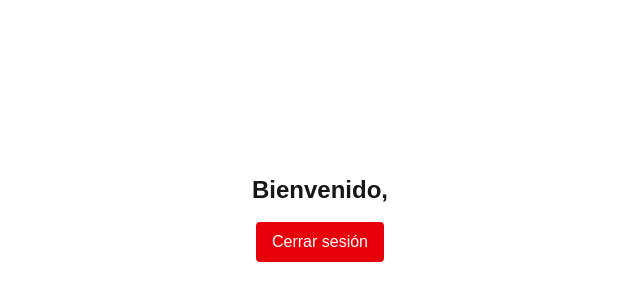
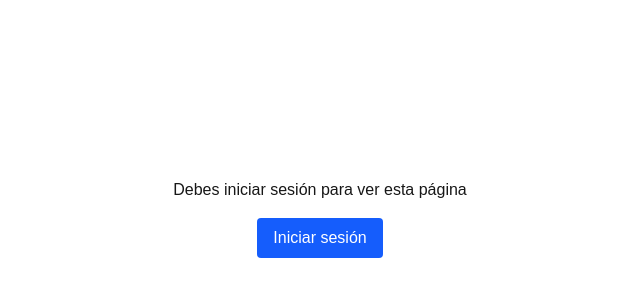
Before and after one commit to WilhelmPro007/solecitocrochetfullstack, a Next.js app: page /dashboard in a window 1280 px wide. Shown: the part 182-482 px from the top of the page, without its empty margins (320-960 px from the left). Built offline with nearby package versions, Linux system fonts and the light colour scheme; no server answers.

Commit message:
arreglado error de session provider.

```diff
--- a/src/app/dashboard/page.tsx
+++ b/src/app/dashboard/page.tsx
@@ -1,17 +1,15 @@
 'use client';
 
-import { useSession, signIn, signOut } from 'next-auth/react'
+import { useSession, signIn, signOut } from 'next-auth/react';
 
 export default function Dashboard() {
-  const session = useSession();
-  const data = session?.data;
-  const status = session?.status;
+  const { data, status } = useSession();
 
   if (status === 'loading') {
-    return <p>Cargando...</p>
+    return <p>Cargando...</p>;
   }
 
-  if (!session) {
+  if (!data || !data.user) {
     return (
       <div className="flex flex-col items-center justify-center h-screen">
         <p>Debes iniciar sesión para ver esta página</p>
@@ -22,13 +20,13 @@ export default function Dashboard() {
           Iniciar sesión
         </button>
       </div>
-    )
+    );
   }
 
   return (
     <div className="flex flex-col items-center justify-center h-screen">
-      <h1 className="text-2xl font-bold">Bienvenido, {data?.user?.name}</h1>
-      <p>{data?.user?.email}</p>
+      <h1 className="text-2xl font-bold">Bienvenido, {data.user.name}</h1>
+      <p>{data.user.email}</p>
       <button
         onClick={() => signOut()}
         className="mt-4 px-4 py-2 bg-red-600 text-white rounded hover:bg-red-700"
@@ -36,5 +34,5 @@ export default function Dashboard() {
         Cerrar sesión
       </button>
     </div>
-  )
+  );
 }
--- a/src/app/layout.tsx
+++ b/src/app/layout.tsx
@@ -1,6 +1,7 @@
 import type { Metadata } from "next";
 import { Geist, Geist_Mono } from "next/font/google";
 import "./globals.css";
+import { SessionProvider } from "@/providers/SessionProvider";
 
 const geistSans = Geist({
   variable: "--font-geist-sans",
@@ -12,10 +13,14 @@ const geistMono = Geist_Mono({
   subsets: ["latin"],
 });
 
-export const metadata: Metadata = {
+// Exportar metadata en un componente separado para evitar conflictos con 'use client'
+const metadata: Metadata = {
   title: "Ecommerce",
   description: "Ecommerce application built with Next.js and Tailwind CSS",
 };
+
+// Exportar metadatos como una constante separada
+export { metadata };
 
 export default function RootLayout({
   children,
@@ -24,10 +29,10 @@ export default function RootLayout({
 }>) {
   return (
     <html lang="en">
-      <body
-        className={`${geistSans.variable} ${geistMono.variable} antialiased`}
-      >
-        {children}
+      <body className={`${geistSans.variable} ${geistMono.variable} antialiased`}>
+        <SessionProvider>
+          {children}
+        </SessionProvider>
       </body>
     </html>
   );
--- a/src/components/navbar/landingNavbar.tsx
+++ b/src/components/navbar/landingNavbar.tsx
@@ -1,8 +1,14 @@
+'use client';
+
 import React from 'react';
 import Link from 'next/link';
 import Image from 'next/image';
+import { useSession, signOut } from 'next-auth/react';
 
 export default function LandingNavbar() {
+  const { data: session, status } = useSession();
+  const isLoading = status === 'loading';
+
   return (
     <>
       {/* Header */}
@@ -23,12 +29,30 @@ export default function LandingNavbar() {
           <Link href="#contacto" className="hover:text-gray-500">Contacto</Link>
         </nav>
         <div className="flex items-center gap-4">
-          <a
-            href="login"
-            className="text-sm font-medium hover:underline hidden md:inline"
-          >
-            Iniciar sesión
-          </a>
+          {!session && !isLoading && (
+            <Link
+              href="/login"
+              className="text-sm font-medium hover:underline hidden md:inline"
+            >
+              Iniciar sesión
+            </Link>
+          )}
+          {session && (
+            <div className="flex items-center gap-4">
+              <Link
+                href="/dashboard"
+                className="text-sm font-medium hover:underline hidden md:inline"
+              >
+                Mi cuenta
+              </Link>
+              <button
+                onClick={() => signOut({ callbackUrl: '/' })}
+                className="text-sm font-medium hover:underline hidden md:inline"
+              >
+                Cerrar sesión
+              </button>
+            </div>
+          )}
           <button className="rounded-md bg-pink-600 text-white text-sm font-medium px-4 py-2 hover:bg-pink-700 transition-colors">
             Carrito
           </button>
--- /dev/null
+++ b/src/providers/SessionProvider.tsx
@@ -0,0 +1,7 @@
+'use client';
+
+import { SessionProvider as NextAuthSessionProvider } from 'next-auth/react';
+
+export function SessionProvider({ children }: { children: React.ReactNode }) {
+  return <NextAuthSessionProvider>{children}</NextAuthSessionProvider>;
+}
```
